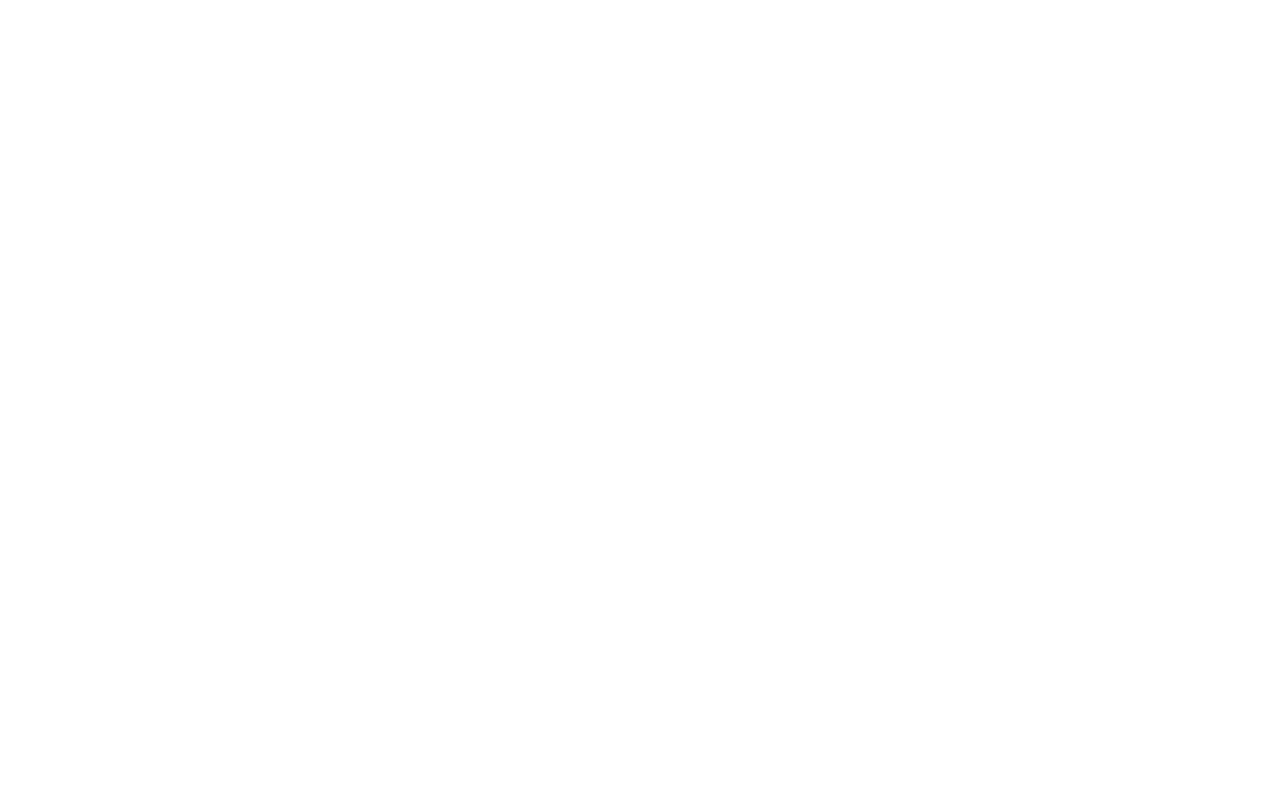
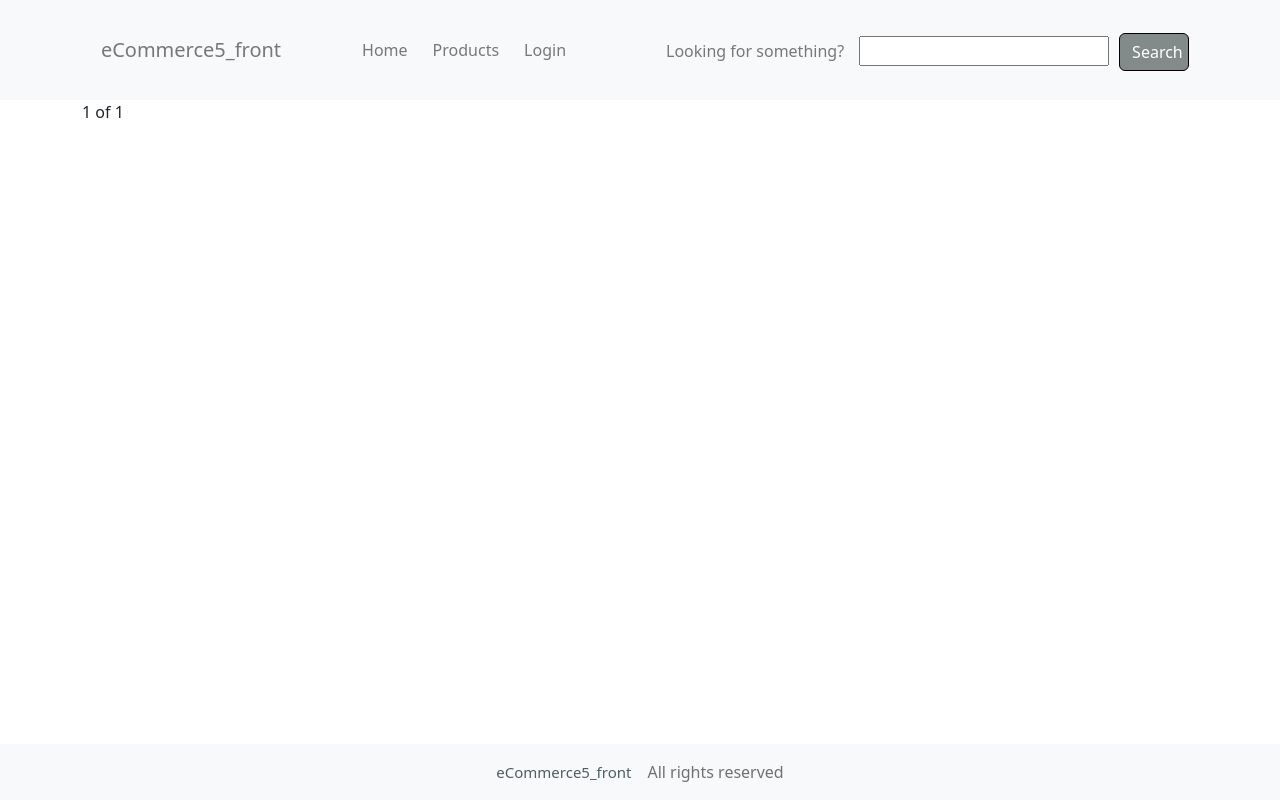
Before and after one commit to Dhokoh/eCommerce-template-front, a React (Create React App) app: page / in a window 1280 px wide. Before the commit this address had no page. Built offline with nearby package versions, Linux system fonts and the light colour scheme.

Commit message:
Front end routing debugged, rendering now

```diff
--- a/src/App.js
+++ b/src/App.js
@@ -2,19 +2,20 @@
 import './App.css';
 import 'bootstrap/dist/css/bootstrap.min.css';
 import UniversalContainer from './assets/components/UniversalContainer';
-import {Route, Routes, BrowserRouter} from 'react-router-dom';
+import { Route, Routes, BrowserRouter } from 'react-router-dom';
 import Home from './pages/Home'
 import Products from './pages/Products'
 
 function App() {
   return (
     <BrowserRouter>
-    <Routes>
-      <Route path='/eCommerce5_front' element={<UniversalContainer />}>
-        <Route index element={<Home/>}></Route>
-        <Route path='/eCommerce5_front/' element={<Products />}></Route>
-      </Route>
-    </Routes>
+      <Routes>
+        <Route path='/' element={<UniversalContainer />}>
+          <Route index element={<Home />}></Route>
+          <Route path='home' element={<Home />}></Route>
+          <Route path='products' element={<Products />}></Route>
+        </Route>
+      </Routes>
     </BrowserRouter>
   );
 }
--- a/src/assets/components/NavbarHeader.js
+++ b/src/assets/components/NavbarHeader.js
@@ -6,10 +6,10 @@
 function NavbarHeader() {
   return (
     <>
-    <Container className='topNavbarContainer'>
-      <Navbar className='navHeader justify-content-center' bg='light' expand='lg' fixed='top'>
+
+      <Navbar className='navHeader justify-content-center' bg='light' expand='lg' >
         <Navbar.Brand className='brand' href='/eCommerce5_front'>eCommerce5_front</Navbar.Brand>
-        <Nav.Link className='navHeaderLink' id='headerHome'>Home</Nav.Link>
+        <Nav.Link className='navHeaderLink' id='headerHome' href=''>Home</Nav.Link>
         <Nav.Link className='navHeaderLink' id='headerProducts'>Products</Nav.Link>
         <Nav.Link className='navHeaderLink' id='headerLogin'>Login</Nav.Link>
         <Form className='topSearchbar' action=''>
@@ -17,9 +17,7 @@
           <input type='text' id='searchProdBar'></input>
           <Button className='searchButton' variant="primary">Search</Button>
         </Form>
-
       </Navbar>
-    </Container>
     </>
   );
 }
--- a/src/pages/Home.js
+++ b/src/pages/Home.js
@@ -1,11 +1,15 @@
-import Container from "react-bootstrap/Container";
+// import Container from "react-bootstrap/Container";
+import Container from 'react-bootstrap/Container';
+import Row from 'react-bootstrap/Row';
+import Col from 'react-bootstrap/Col';
+
 
 function Home(){
-    return (
-        <Container>
-            I'm the Home page
-        </Container>
-    )
+    // return (
+    //     <h1>I'm the Home page</h1>
+    // )
+    return (<Container><Row><Col>1 of 1</Col></Row></Container>
+  );
 }
 
 export default Home;
```
